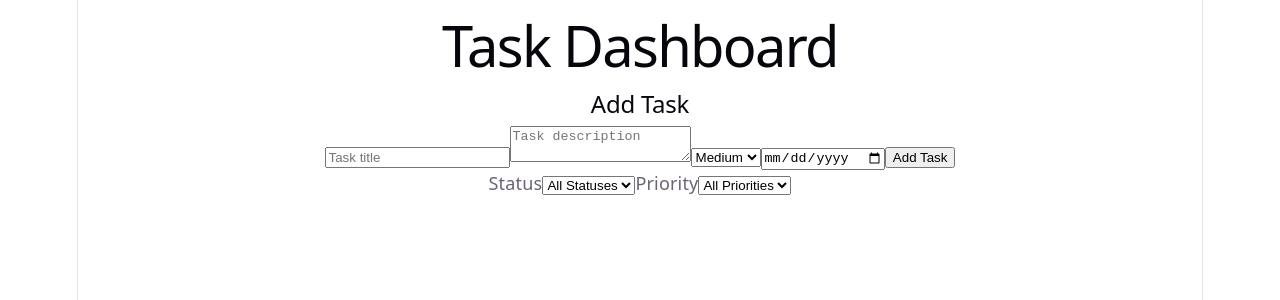
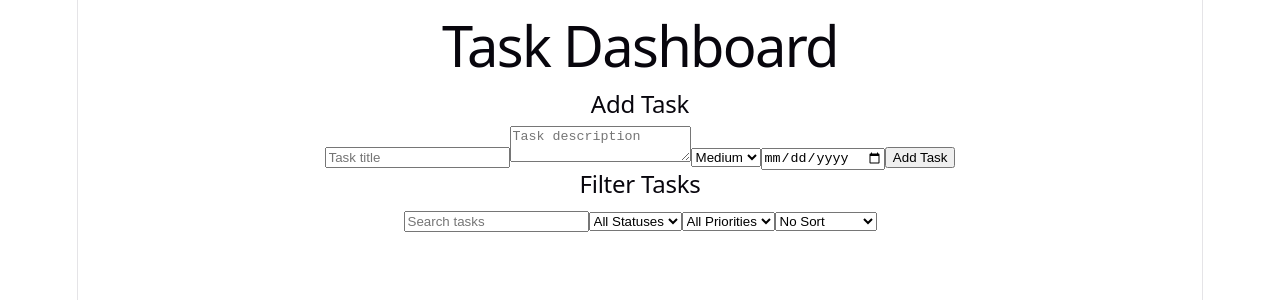
Before and after one commit to keokistevenson/SBA9-Task-Management-Dashboard, a React (Vite) app: page / in a window 1280 px wide. Shown: the top 300 px of the page. Built offline with nearby package versions, Linux system fonts and the light colour scheme.

Commit message:
Implemented sorting.

```diff
--- a/src/components/Dashboard/Dashboard.tsx
+++ b/src/components/Dashboard/Dashboard.tsx
@@ -37,7 +37,34 @@ function Dashboard() {
         const statusPasses = !filters.status || task.status === filters.status;
         const priorityPasses = !filters.priority || task.priority === filters.priority;
 
-    return statusPasses && priorityPasses;
+        const searchPasses =
+            !filters.searchText ||
+            task.title.toLowerCase().includes(filters.searchText.toLowerCase()) ||
+            task.description?.toLowerCase().includes(filters.searchText.toLowerCase());
+
+        return statusPasses && priorityPasses && searchPasses;
+    });
+
+    const sortedTasks = [...filteredTasks].sort((a, b) => {
+        if (filters.sortBy === "dueDate") {
+            return (a.dueDate || "").localeCompare(b.dueDate || "");
+        }
+
+        if (filters.sortBy === "createdDate") {
+            return a.createdDate.localeCompare(b.createdDate);
+        }
+
+        if (filters.sortBy === "priority") {
+            const priorityRank = {
+                high: 1,
+                medium: 2,
+                low: 3,
+            };
+
+            return priorityRank[a.priority] - priorityRank[b.priority];
+        }
+
+        return 0;
     });
 
     return (
@@ -49,7 +76,7 @@ function Dashboard() {
             <TaskFilter onFilterChange={handleFilterChange} />
 
             <TaskList
-        tasks={filteredTasks}
+                tasks={sortedTasks}
                 onStatusChange={handleStatusChange}
                 onDelete={handleDelete}
             />
--- a/src/components/TaskFilter/TaskFilter.tsx
+++ b/src/components/TaskFilter/TaskFilter.tsx
@@ -1,25 +1,65 @@
-import type { FilterProps, TaskStatus, TaskPriority } from "../../types"
+import { useState } from "react";
+import type { FilterProps, TaskPriority, TaskStatus, SortOption } from "../../types";
+
 
 function TaskFilter({ onFilterChange }: FilterProps) {
+    const [searchText, setSearchText] = useState("");
 
-    return <header>
-        <label htmlFor="TaskStatusFilter">Status</label>
-        <select id="TaskStatusFilter" onChange={(e) => onFilterChange({status: e.target.value === "" ? undefined : e.target.value as TaskStatus})}>
+    return (
+        <section>
+            <h2>Filter Tasks</h2>
+
+            <input
+                type="text"
+                placeholder="Search tasks"
+                value={searchText}
+                onChange={(e) => {
+                    setSearchText(e.target.value);
+                    onFilterChange({ searchText: e.target.value });
+                }}
+            />
+
+            <select
+                onChange={(e) =>
+                    onFilterChange({
+                        status: e.target.value === "" ? undefined : e.target.value as TaskStatus
+                    })
+                }
+            >
                 <option value="">All Statuses</option>
                 <option value="pending">Pending</option>
                 <option value="in-progress">In Progress</option>
                 <option value="completed">Completed</option>
             </select>
 
-        <label  htmlFor="TaskPriorityFilter">Priority</label>
-        <select id="TaskPriorityFilter" onChange={(e) => onFilterChange({priority: e.target.value === "" ? undefined : e.target.value as TaskPriority})}>
+            <select
+                onChange={(e) =>
+                    onFilterChange({
+                        priority: e.target.value === "" ? undefined : e.target.value as TaskPriority
+                    })
+                }
+            >
                 <option value="">All Priorities</option>
                 <option value="low">Low</option>
                 <option value="medium">Medium</option>
                 <option value="high">High</option>
             </select>
 
-    </header>;
+
+            <select
+                onChange={(e) =>
+                    onFilterChange({
+                        sortBy: e.target.value as SortOption
+                    })
+                }
+            >
+                <option value="">No Sort</option>
+                <option value="dueDate">Due Date</option>
+                <option value="priority">Priority</option>
+                <option value="createdDate">Created Date</option>
+            </select>
+        </section>
+    );
 }
 
 export default TaskFilter;
```
Also changed, not shown: src/types/index.ts (+8 -0 lines). Lines whose indentation alone changed are shown as unchanged.
